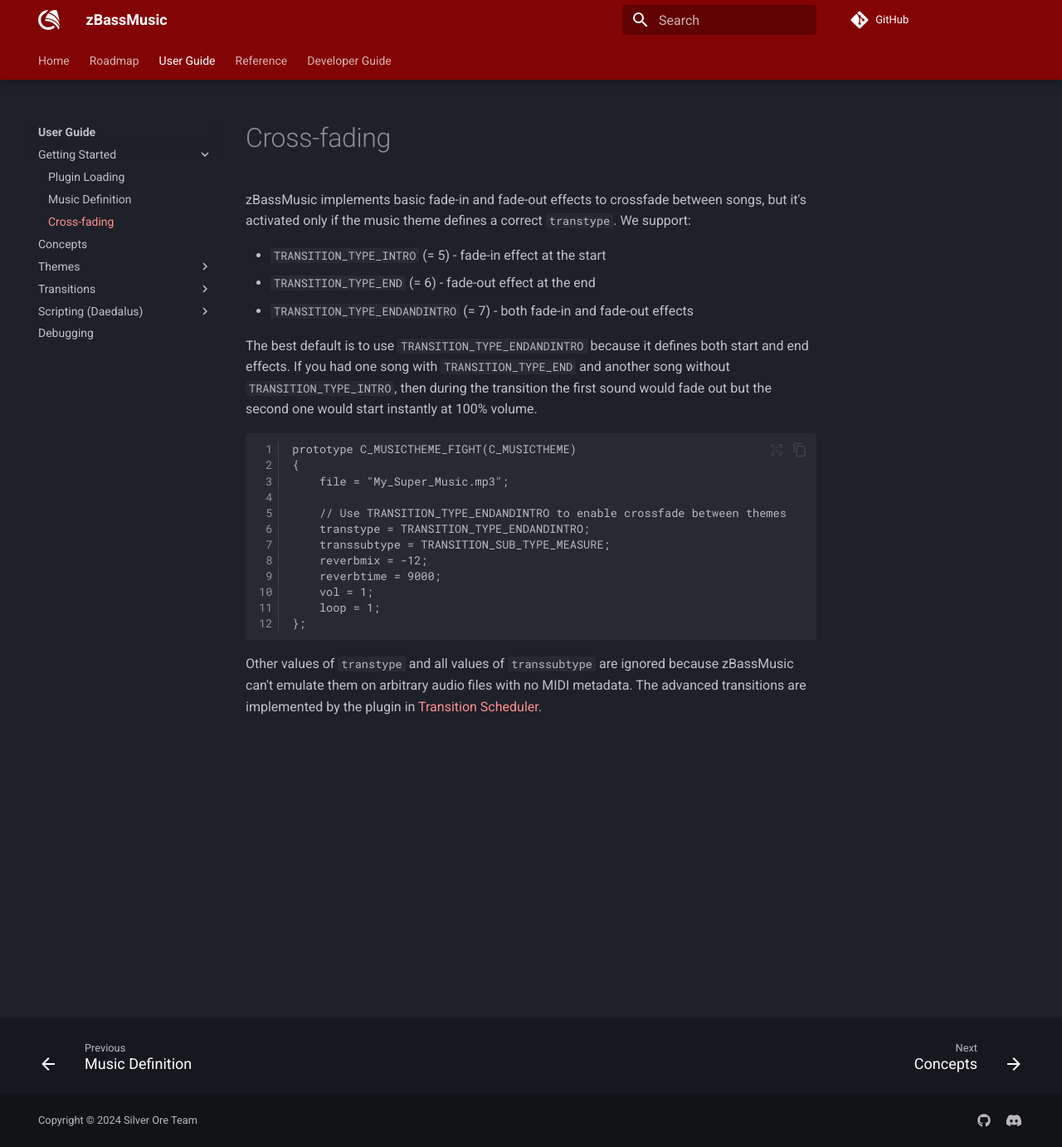
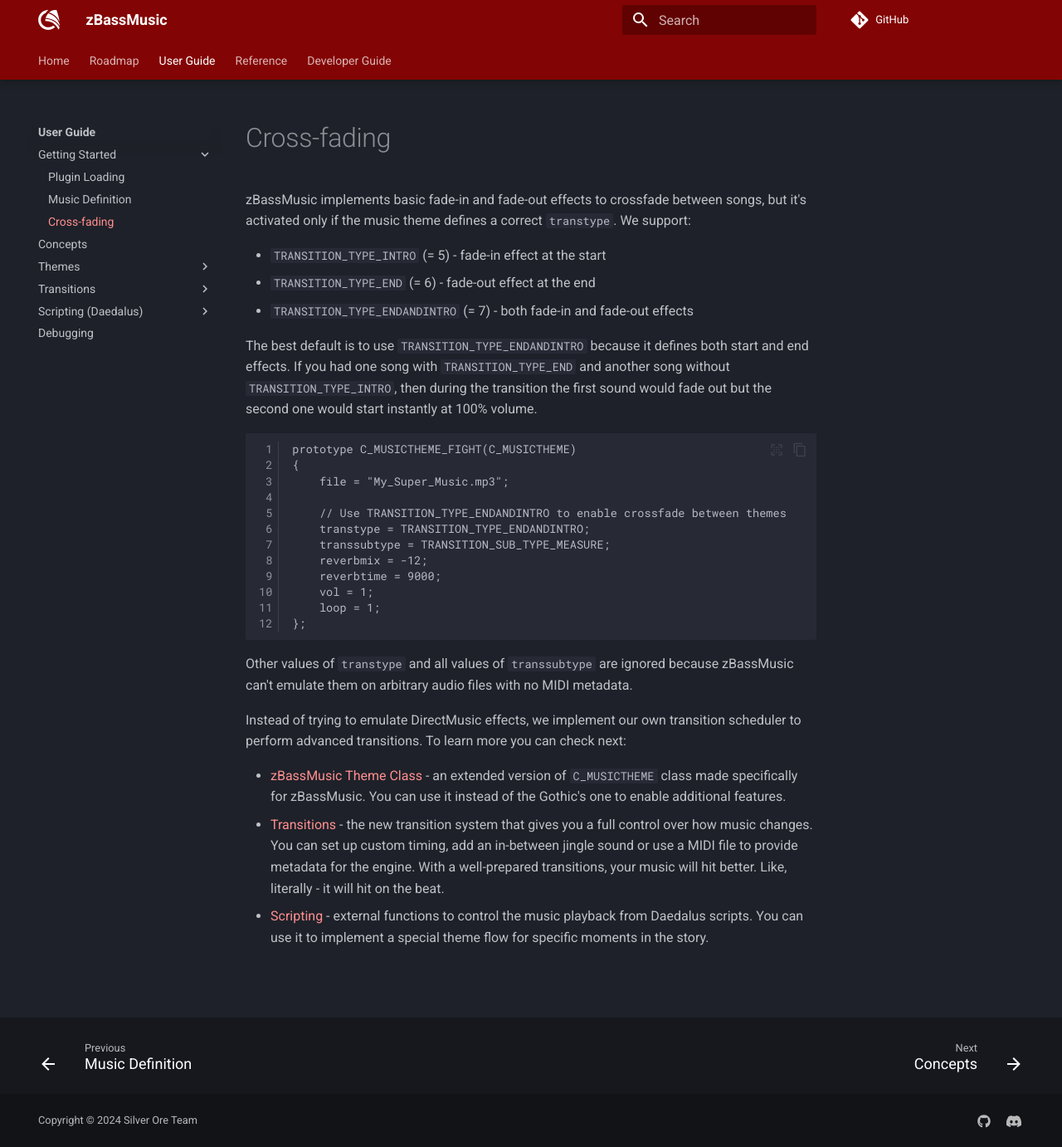
Before and after one commit to Silver-Ore-Team/zBassMusic, an MkDocs documentation site: the page built from docs/docs/user-guide/getting-started/cross-fading.md, in a window 1280 px wide and 1382 px high. Shown: the whole window at 83% size. Built offline with MkDocs 1.6.1 and Material for MkDocs 9.7.7, drawn with Linux system fonts in a browser that asks for light colours; comment, search, counter and statistics services are not loaded.

Commit message:
docs: start architecture description and fix some minor errors (#33)

```diff
--- a/docs/docs/user-guide/getting-started/cross-fading.md
+++ b/docs/docs/user-guide/getting-started/cross-fading.md
@@ -28,4 +28,14 @@
 
 Other values of `transtype` and all values of `transsubtype` are ignored because zBassMusic can't emulate them on
 arbitrary audio files with no MIDI metadata.
-The advanced transitions are implemented by the plugin in [Transition Scheduler](../transition-scheduler/index.md).
+
+Instead of trying to emulate DirectMusic effects, we implement our own transition scheduler to perform advanced transitions.
+To learn more you can check next:
+
+* [zBassMusic Theme Class](../theme-definition/basstheme.md) - an extended version of `C_MUSICTHEME` class made specifically for zBassMusic.
+    You can use it instead of the Gothic's one to enable additional features.
+* [Transitions](../transitions/index.md) - the new transition system that gives you a full control over how music changes.
+    You can set up custom timing, add an in-between jingle sound or use a MIDI file to provide metadata for the engine.
+    With a well-prepared transitions, your music will hit better. Like, literally - it will hit on the beat.
+* [Scripting](../scripting/index.md) - external functions to control the music playback from Daedalus scripts. You can use it
+    to implement a special theme flow for specific moments in the story.
--- a/docs/mkdocs.yml
+++ b/docs/mkdocs.yml
@@ -100,7 +100,6 @@
       use_pygments: true
   - pymdownx.inlinehilite
   - pymdownx.snippets
-  - pymdownx.superfences
   - pymdownx.details
   - pymdownx.tabbed:
       alternate_style: true
@@ -114,10 +113,17 @@
   - pymdownx.arithmatex:
       generic: true
   - pymdownx.smartsymbols
+  - pymdownx.superfences:
 plugins:
   - search
   - offline:
       enabled: !ENV [ OFFLINE, false ]
+  - plantuml:
+      puml_url: https://www.plantuml.com/plantuml/
+      format: png
+      num_workers: 8
+      puml_keyword: puml
+      verify_ssl: true
 extra_css:
   - stylesheets/extra.css
 extra:
--- a/docs/requirements.txt
+++ b/docs/requirements.txt
@@ -1,3 +1,5 @@
 mkdocs
 mkdocs-material
+mkdocs-build-plantuml-plugin
+mkdocs_puml
 git+https://github.com/kamilkrzyskow/gothic-lexer.git
```
Also changed, not shown: docs/docs/developer-guide/architecture/index.md (+88 -1 lines), docs/docs/user-guide/concepts/index.md (+2 -2 lines), docs/docs/user-guide/index.md (+3 -1 lines), docs/docs/user-guide/transitions/jingle.md (+1 -1 lines).
